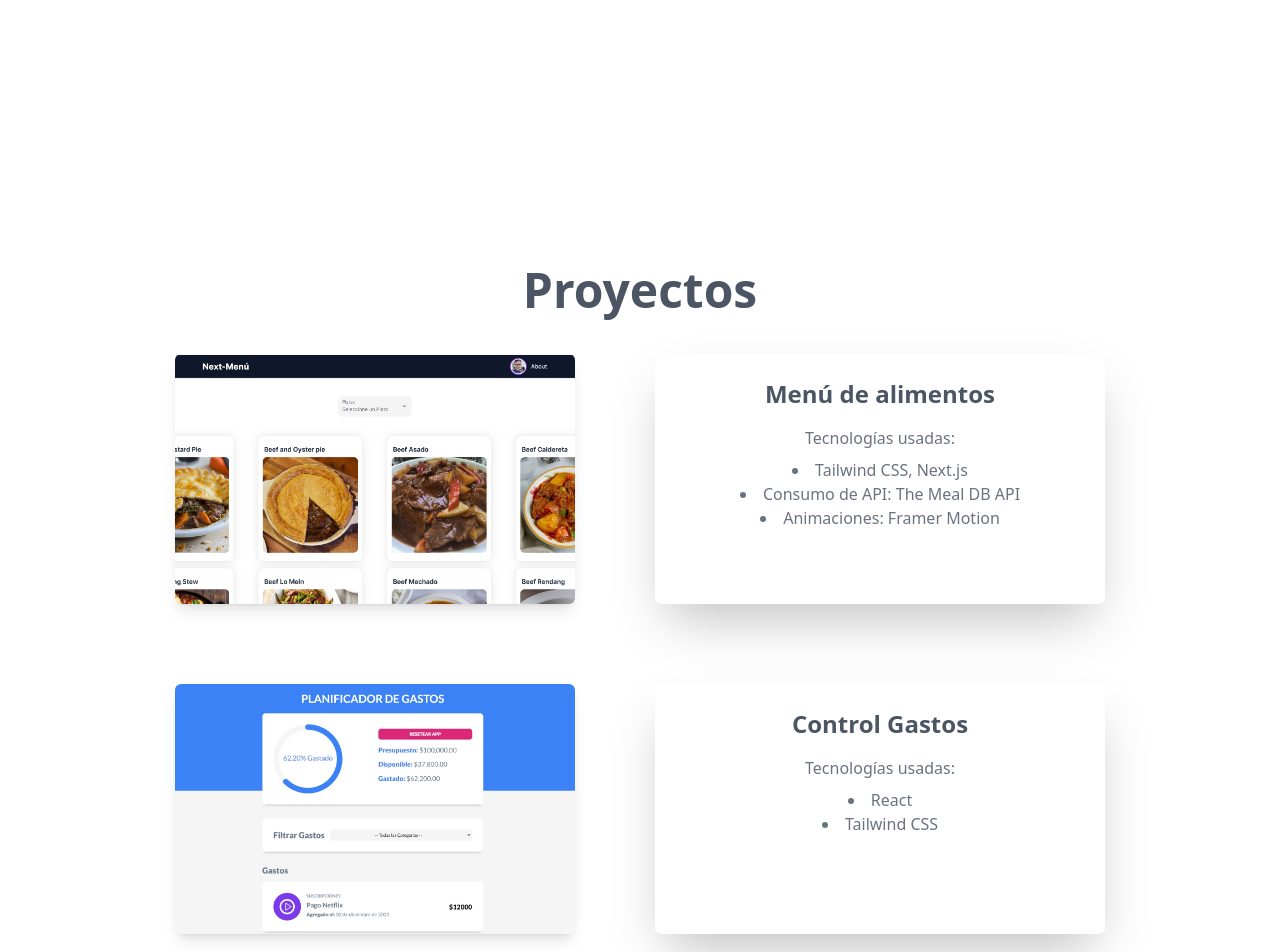
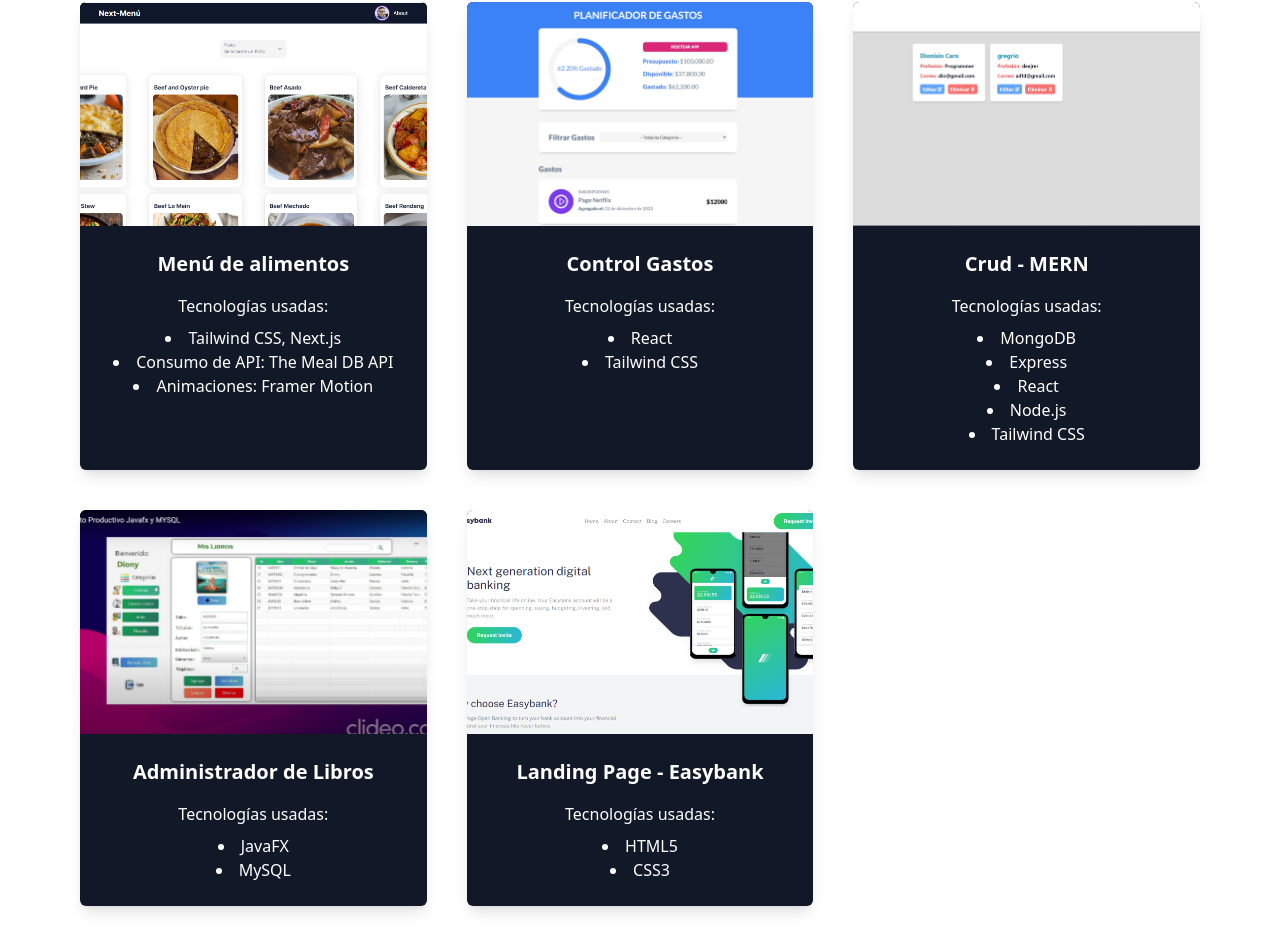
Before and after one commit to DionyJC/Nuevo-Portafolio, a React (Vite) app: page / in a window 1280 px wide. Shown: the part 1838-2790 px from the top of the page. Built offline with nearby package versions, Linux system fonts and the light colour scheme; a web font is replaced by a local one.

Commit message:
Cambiado los proyetos en cards

```diff
--- a/src/components/Hero.jsx
+++ b/src/components/Hero.jsx
@@ -3,7 +3,7 @@ import imgPerfil from '../assets/image.png'
 
 const Hero = () => {
   return (
-    <section id='inicio' className='sm:flex justify-center items-center h-screen py-4 px-10 mt-28 sm:mt-0 sm:px-20 gap-24'>
+    <section id='inicio' className='sm:flex justify-center items-center  py-4 px-10 mt-28 sm:mt-28 sm:px-20 gap-24'>
       <div className="space-y-6"> {/* Espacio entre el título y el contenido */}
         <h1 className="text-3xl sm:text-5xl lg:text-5xl font-extrabold text-gray-600 font-concert">
           <span className="text-[#ED7D31]">Hola</span>, soy <br />
--- a/src/components/Projects.jsx
+++ b/src/components/Projects.jsx
@@ -8,83 +8,87 @@ const Projects = () => {
   return (
     <section
       id="projects"
-      className="flex flex-col mx-auto pb-10  py-4 px-6 sm:px-20"
+      className="flex flex-col mx-auto pb-10 py-4 px-6 sm:px-20"
     >
       <h1 className="text-4xl sm:text-5xl text-gray-600 font-bold text-center">
         Proyectos
       </h1>
 
-      <div className="flex flex-col sm:flex-row justify-center items-center my-10 gap-10 sm:gap-20">
-        {/* Imagen del proyecto con enlace */}
-        <a href="https://next-menu-mocha.vercel.app/" target="_blank" rel="noopener noreferrer">
-          <div className="w-[320px] sm:w-[400px] h-[200px] sm:h-[250px] rounded-md overflow-hidden shadow-lg transform transition-transform duration-300 hover:scale-105 cursor-pointer">
+      {/* Grid responsivo para las cards */}
+      <div className="grid grid-cols-1 sm:grid-cols-2 lg:grid-cols-3 gap-10 my-10">
+        {/* Card de cada proyecto */}
+        <div className="group bg-gray-900 rounded-md shadow-lg overflow-hidden transform transition-transform duration-300 hover:scale-105">
+          <a
+            href="https://next-menu-mocha.vercel.app/"
+            target="_blank"
+            rel="noopener noreferrer"
+            className="block"
+          >
             <img
               src={imgUno}
               alt="Proyecto de Menú de Alimentos"
-              className="object-cover w-full h-full"
+              className="w-full h-48 sm:h-56 object-cover"
             />
-          </div>
-        </a>
-
-        {/* Tarjeta de información */}
-        <div className="bg-white w-[320px] sm:w-[450px] h-auto sm:h-[250px] p-6 rounded-md shadow-2xl transform transition-transform duration-300 hover:scale-105 cursor-pointer">
-          <h2 className="text-center text-2xl text-gray-600 font-bold mb-4">
+            <div className="p-6">
+              <h2 className="text-xl font-bold text-white text-center mb-4">
                 Menú de alimentos
               </h2>
-          <h4 className="text-center text-gray-500">
+              <p className="text-white text-center">
                 Tecnologías usadas:
                 <ul className="list-disc list-inside mt-2">
                   <li>Tailwind CSS, Next.js</li>
                   <li>Consumo de API: The Meal DB API</li>
                   <li>Animaciones: Framer Motion</li>
                 </ul>
-          </h4>
+              </p>
             </div>
+          </a>
         </div>
 
-
-      <div className="flex flex-col sm:flex-row justify-center items-center my-10 gap-10 sm:gap-20">
-        <a href="https://control-gastos-red.vercel.app/" target="_blank" rel="noopener noreferrer">
-          <div className="w-[320px] sm:w-[400px] h-[200px] sm:h-[250px] rounded-md overflow-hidden shadow-lg transform transition-transform duration-300 hover:scale-105 cursor-pointer">
+        <div className="group bg-gray-900 rounded-md shadow-lg overflow-hidden transform transition-transform duration-300 hover:scale-105">
+          <a
+            href="https://control-gastos-red.vercel.app/"
+            target="_blank"
+            rel="noopener noreferrer"
+            className="block"
+          >
             <img
               src={imgDos}
               alt="Control Gastos"
-              className="object-cover w-full h-full"
+              className="w-full h-48 sm:h-56 object-cover"
             />
-          </div>
-        </a>
-
-        <div className="bg-white w-[320px] sm:w-[450px] h-auto sm:h-[250px] p-6 rounded-md shadow-2xl transform transition-transform duration-300 hover:scale-105 cursor-pointer">
-          <h2 className="text-center text-2xl text-gray-600 font-bold mb-4">
+            <div className="p-6">
+              <h2 className="text-xl font-bold text-white text-center mb-4">
                 Control Gastos
               </h2>
-          <h4 className="text-center text-gray-500">
+              <p className="text-white text-center">
                 Tecnologías usadas:
                 <ul className="list-disc list-inside mt-2">
                   <li>React</li>
                   <li>Tailwind CSS</li>
                 </ul>
-          </h4>
+              </p>
             </div>
+          </a>
         </div>
 
-      {/* Continúa para los demás proyectos */}
-      <div className="flex flex-col sm:flex-row justify-center items-center my-10 gap-10 sm:gap-20">
-        <a href="https://mern-crud-frontend-sigma.vercel.app/" target="_blank" rel="noopener noreferrer">
-          <div className="w-[320px] sm:w-[400px] h-[200px] sm:h-[250px] rounded-md overflow-hidden shadow-lg transform transition-transform duration-300 hover:scale-105 cursor-pointer">
+        <div className="group bg-gray-900 rounded-md shadow-lg overflow-hidden transform transition-transform duration-300 hover:scale-105 ">
+          <a
+            href="https://mern-crud-frontend-sigma.vercel.app/"
+            target="_blank"
+            rel="noopener noreferrer"
+            className="block"
+          >
             <img
               src={imgTres}
               alt="Crud - MERN"
-              className="object-cover w-full h-full"
+              className="w-full h-48 sm:h-56 object-cover"
             />
-          </div>
-        </a>
-
-        <div className="bg-white w-[320px] sm:w-[450px] h-auto sm:h-[250px] p-6 rounded-md shadow-2xl transform transition-transform duration-300 hover:scale-105 cursor-pointer">
-          <h2 className="text-center text-2xl text-gray-600 font-bold mb-4">
+            <div className="p-6">
+              <h2 className="text-xl font-bold text-white text-center mb-4">
                 Crud - MERN
               </h2>
-          <h4 className="text-center text-gray-500">
+              <p className="text-white text-center">
                 Tecnologías usadas:
                 <ul className="list-disc list-inside mt-2">
                   <li>MongoDB</li>
@@ -93,58 +97,63 @@ const Projects = () => {
                   <li>Node.js</li>
                   <li>Tailwind CSS</li>
                 </ul>
-          </h4>
+              </p>
             </div>
+          </a>
         </div>
 
-      {/* Repite para otros proyectos */}
-      <div className="flex flex-col sm:flex-row justify-center items-center my-10 gap-10 sm:gap-20">
-        <a href="https://www.youtube.com/watch?v=kcMOSFavAcY&list=LL&index=29&t=206s" target="_blank" rel="noopener noreferrer">
-          <div className="w-[320px] sm:w-[400px] h-[200px] sm:h-[250px] rounded-md overflow-hidden shadow-lg transform transition-transform duration-300 hover:scale-105 cursor-pointer">
+        <div className="group bg-gray-900 rounded-md shadow-lg overflow-hidden transform transition-transform duration-300 hover:scale-105">
+          <a
+            href="https://www.youtube.com/watch?v=kcMOSFavAcY&list=LL&index=29&t=206s"
+            target="_blank"
+            rel="noopener noreferrer"
+            className="block"
+          >
             <img
               src={imgCuatro}
               alt="Administrador de Libros"
-              className="object-cover w-full h-full"
+              className="w-full h-48 sm:h-56 object-cover"
             />
-          </div>
-        </a>
-
-        <div className="bg-white w-[320px] sm:w-[450px] h-auto sm:h-[250px] p-6 rounded-md shadow-2xl transform transition-transform duration-300 hover:scale-105 cursor-pointer">
-          <h2 className="text-center text-2xl text-gray-600 font-bold mb-4">
+            <div className="p-6">
+              <h2 className="text-xl font-bold text-white text-center mb-4">
                 Administrador de Libros
               </h2>
-          <h4 className="text-center text-gray-500">
+              <p className="text-white text-center">
                 Tecnologías usadas:
                 <ul className="list-disc list-inside mt-2">
                   <li>JavaFX</li>
                   <li>MySQL</li>
                 </ul>
-          </h4>
+              </p>
             </div>
+          </a>
         </div>
 
-      <div className="flex flex-col sm:flex-row justify-center items-center my-10 gap-10 sm:gap-20">
-        <a href="https://easybank-web-red.vercel.app/" target="_blank" rel="noopener noreferrer">
-          <div className="w-[320px] sm:w-[400px] h-[200px] sm:h-[250px] rounded-md overflow-hidden shadow-lg transform transition-transform duration-300 hover:scale-105 cursor-pointer">
+        <div className="group bg-gray-900 rounded-md shadow-lg overflow-hidden transform transition-transform duration-300 hover:scale-105">
+          <a
+            href="https://easybank-web-red.vercel.app/"
+            target="_blank"
+            rel="noopener noreferrer"
+            className="block"
+          >
             <img
               src={imgCinco}
               alt="Landing Page - Easybank"
-              className="object-cover w-full h-full"
+              className="w-full h-48 sm:h-56 object-cover"
             />
-          </div>
-        </a>
-
-        <div className="bg-white w-[320px] sm:w-[450px] h-auto sm:h-[250px] p-6 rounded-md shadow-2xl transform transition-transform duration-300 hover:scale-105 cursor-pointer">
-          <h2 className="text-center text-2xl text-gray-600 font-bold mb-4">
+            <div className="p-6">
+              <h2 className="text-xl font-bold text-white text-center mb-4">
                 Landing Page - Easybank
               </h2>
-          <h4 className="text-center text-gray-500">
+              <p className="text-white text-center">
                 Tecnologías usadas:
                 <ul className="list-disc list-inside mt-2">
                   <li>HTML5</li>
                   <li>CSS3</li>
                 </ul>
-          </h4>
+              </p>
+            </div>
+          </a>
         </div>
       </div>
     </section>
--- a/src/components/Technologies.jsx
+++ b/src/components/Technologies.jsx
@@ -18,7 +18,7 @@ const iconVariants = (duration) => ({
 
 const Technologies = () => {
   return (
-    <div id='technologies' className='py-24 mb-24'>
+    <div id='technologies' className='py-24 '>
         <h1 className='my-20 text-center text-5xl text-gray-600 font-bold mt-10'>Tecnologías</h1>
         <div className='flex flex-wrap  items-center justify-center gap-4 mb-28'>
 
```
Lines whose indentation alone changed are shown as unchanged.
